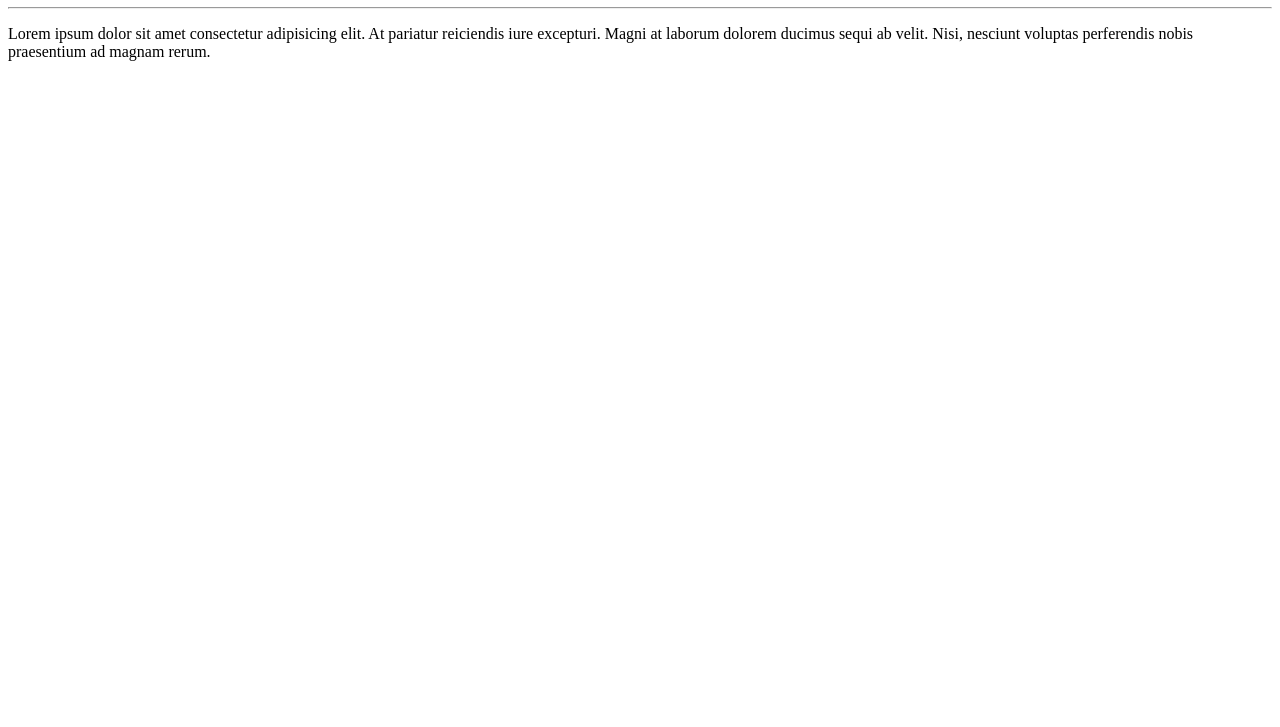
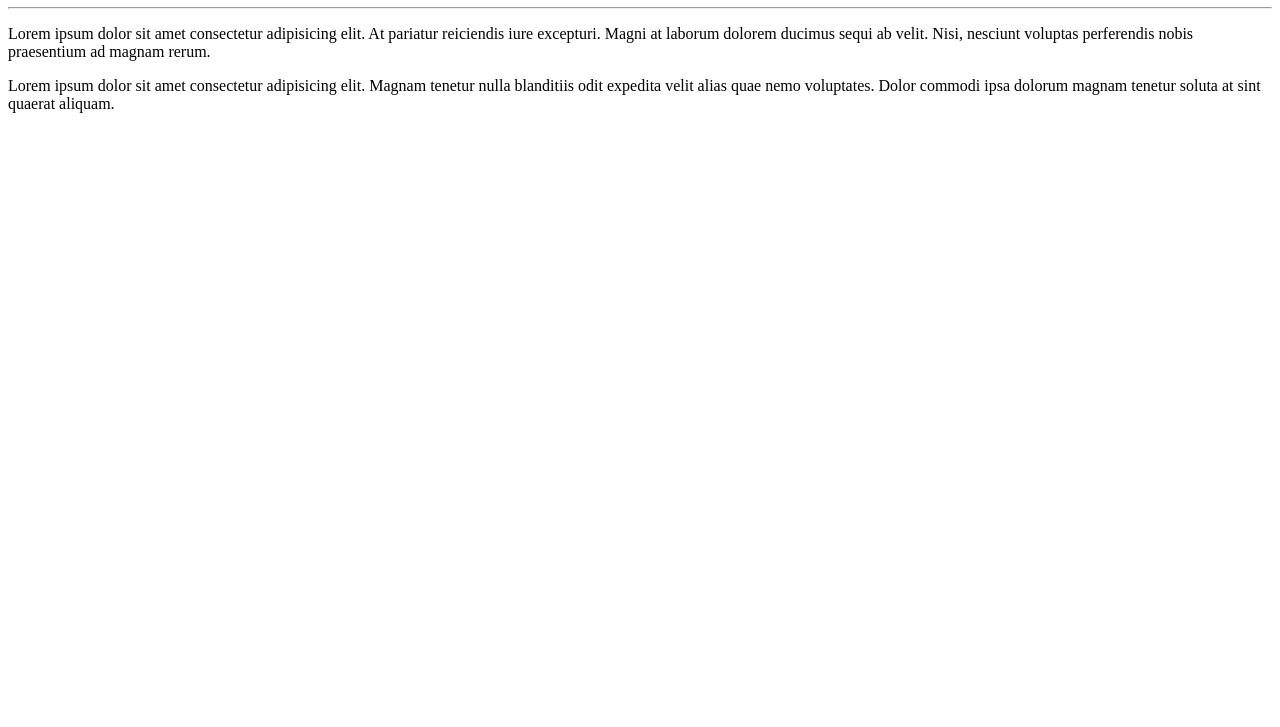
Before and after one commit to Mateus-Lopo/Projetos1, a plain HTML site: page ExemploDeSite/index.html in a window 1280 px wide. Shown: the part 73-800 px from the top of the page. Drawn offline with Linux system fonts and the light colour scheme.

Commit message:
Nova alteração

```diff
--- a/ExemploDeSite/index.html
+++ b/ExemploDeSite/index.html
@@ -9,5 +9,7 @@
     <h1>Isso é um site criado com repositório</h1>
     <hr>
     <p>Lorem ipsum dolor sit amet consectetur adipisicing elit. At pariatur reiciendis iure excepturi. Magni at laborum dolorem ducimus sequi ab velit. Nisi, nesciunt voluptas perferendis nobis praesentium ad magnam rerum.</p>
+
+    <p>Lorem ipsum dolor sit amet consectetur adipisicing elit. Magnam tenetur nulla blanditiis odit expedita velit alias quae nemo voluptates. Dolor commodi ipsa dolorum magnam tenetur soluta at sint quaerat aliquam.</p>
 </body>
 </html>
```
